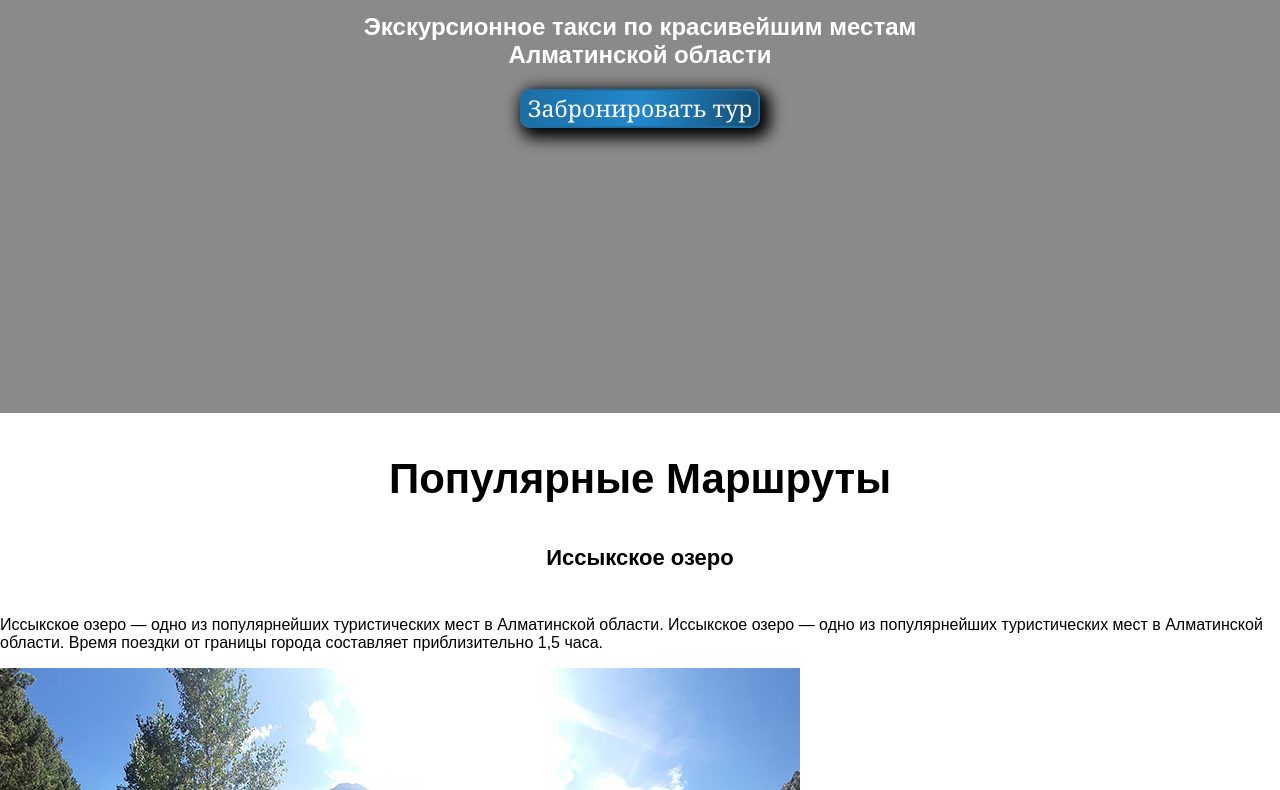
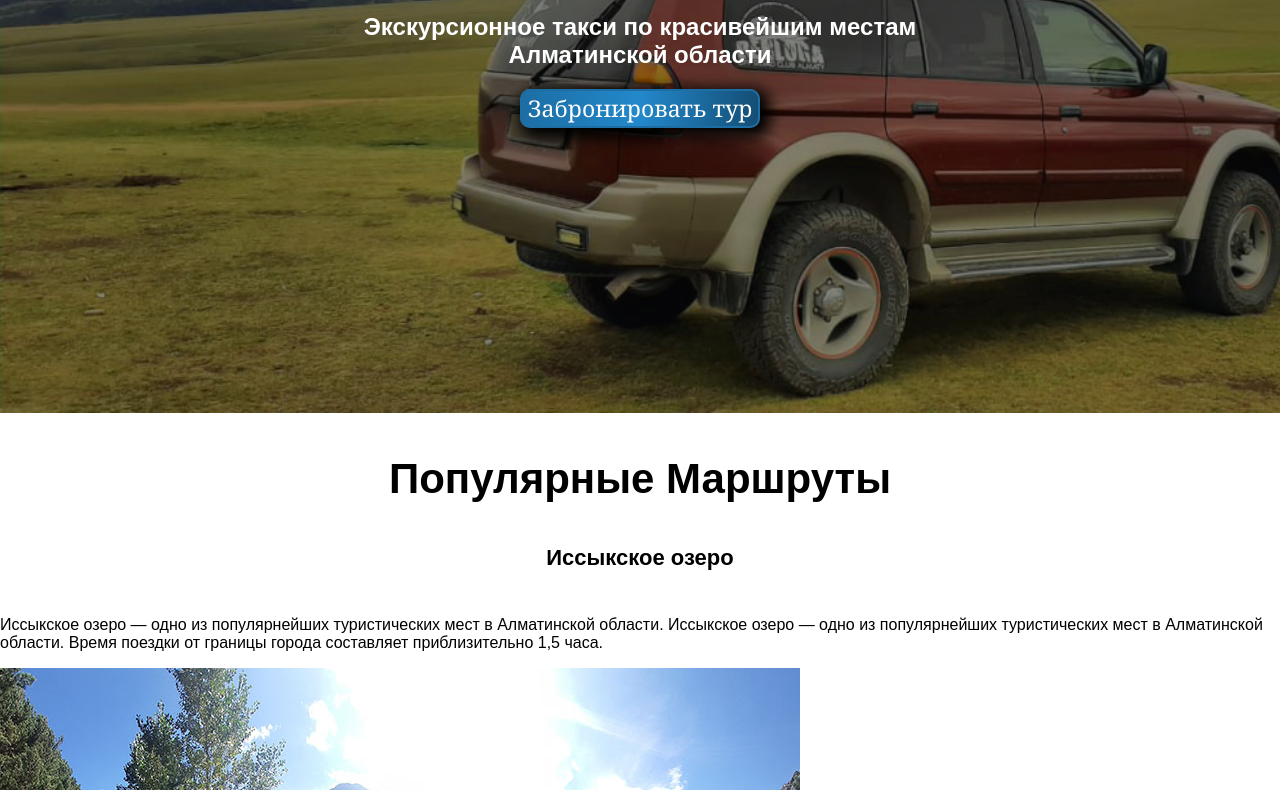
Before and after one commit to Yujwolf/jeep-tour, a plain HTML site: page index.html in a window 1280 px wide. Shown: the part 347-1137 px from the top of the page. Drawn offline with Linux system fonts and the light colour scheme; the site is published under a folder, as on GitHub Pages, so addresses that start at the root find nothing.

Commit message:
Update main.css

```diff
--- a/main.css
+++ b/main.css
@@ -37,7 +37,7 @@ a:link {
   text-transform: lowercase;
 }
 .section-1 {
-  background-image: url('/img/main-img.jpg');
+  background-image: url('img/main-img.jpg');
   background-size: cover;
   height: 760px;
 }
```
